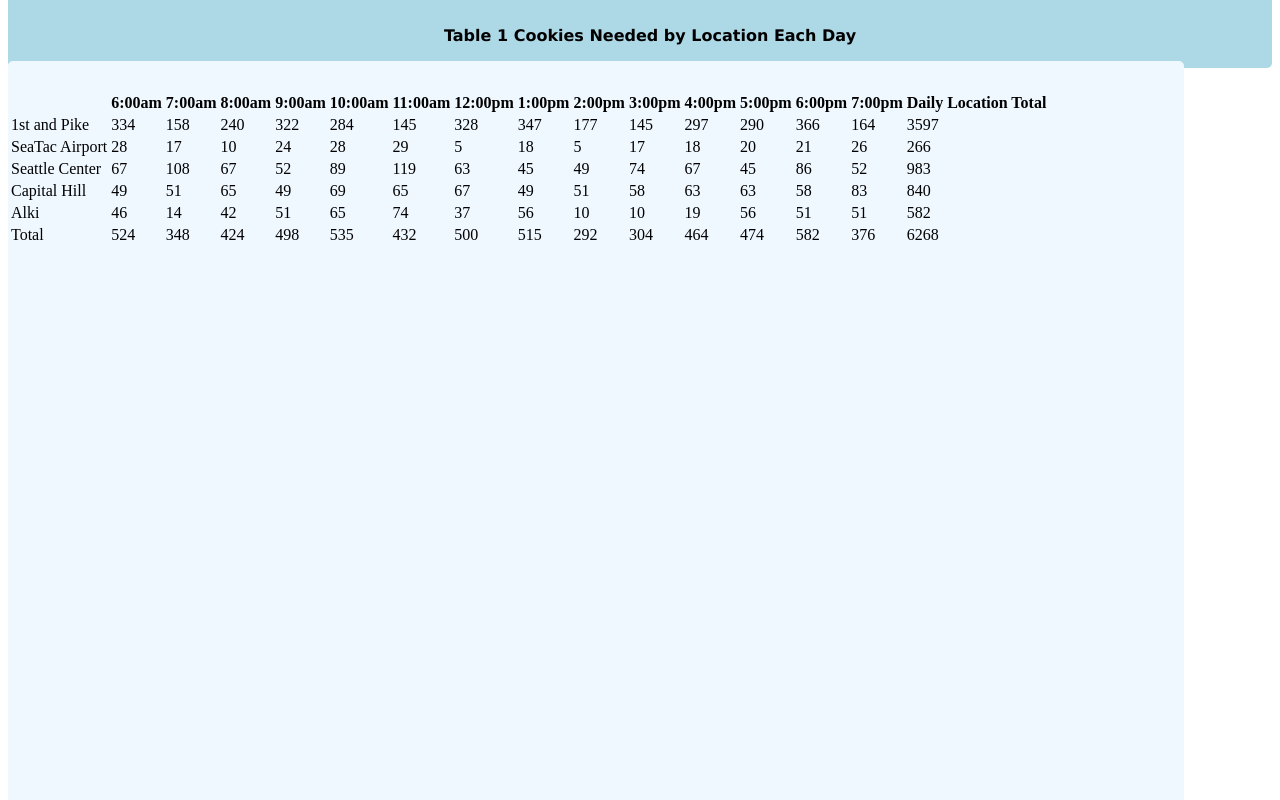
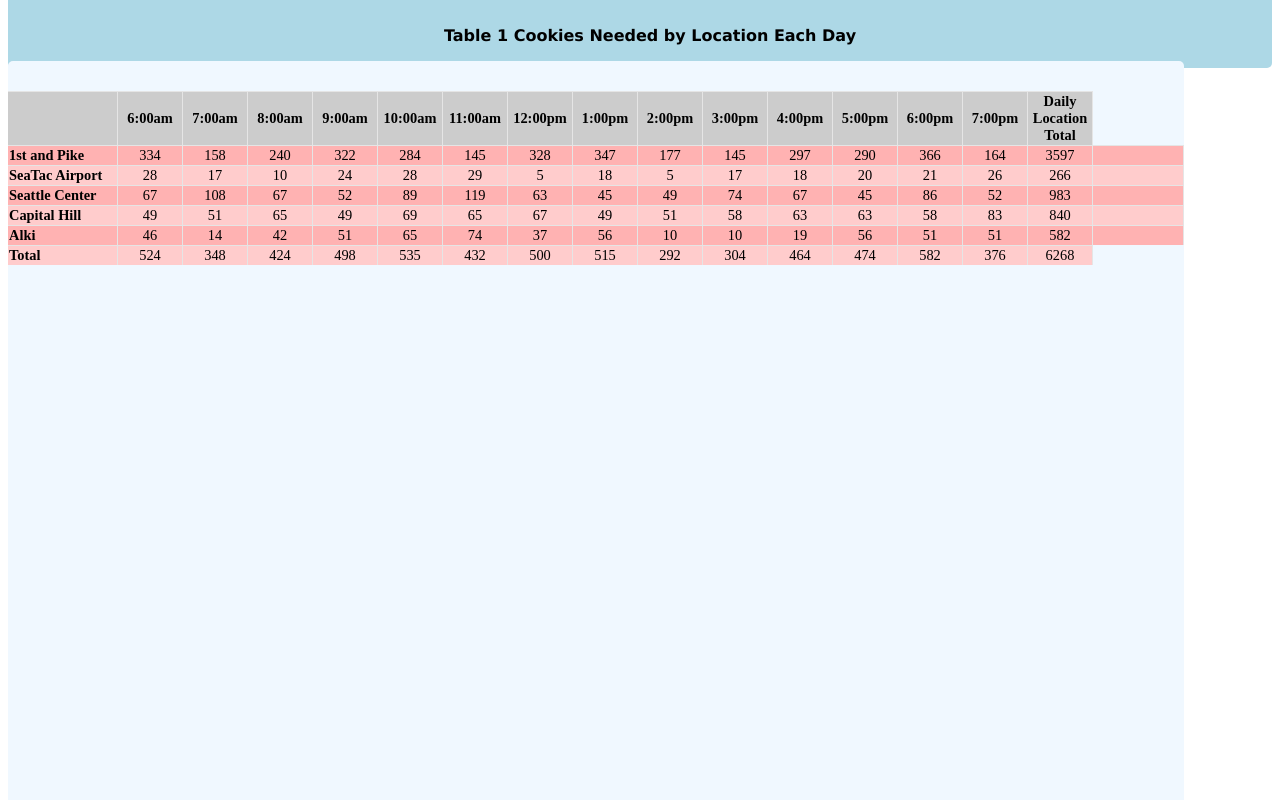
Before and after one commit to owy1/cookie-stand, a plain HTML site: page salesConstru.html in a window 1280 px wide. Shown: the top 800 px of the page. Drawn offline with Linux system fonts and the light colour scheme.

Commit message:
styled table

```diff
--- a/styleConstru.css
+++ b/styleConstru.css
@@ -24,7 +24,6 @@
 .box {
 	border-radius:5px;
 	float:left;
-  /*position:left;*/
 	height: 1200px;
 	width: 98%;
 	background-color: aliceblue;
@@ -41,7 +40,43 @@ h4 {
   margin-left: 20px;
 }
 
-li {
-    list-style-type: ;
-    font-size:15px;
+table {
+  border-spacing: 0px;
+  width:100%
 }
+
+th, td {
+  padding: 10px 10px 10px 10px:
+  border-spacing: 0px;
+  font-size: 90%;
+  margin: 10px;
+}
+
+td {
+  text-align: center;
+  background-color: #ffcccc;
+  border-top: 1px solid #e5e5e5;
+  border-bottom: : 1px solid #f1f8fe;
+  border-right: 1px solid #e5e5e5;
+}
+
+th {
+  background-color: #cccccc;
+  text-align: center;
+  width: 62px;
+  word-wrap: break-word;
+  border-top: 1px solid #e5e5e5;
+  border-bottom: : 2px solid #333333;
+  border-right: 1px solid #e5e5e5;
+  height: 20px;
+}
+
+tr:nth-child(even) td {
+  background-color: #ffb2b2;
+}
+
+td:first-child {
+  font-weight: bold;
+  text-align:left;
+  width:107px;
+}
```
Lines whose indentation alone changed are shown as unchanged.
